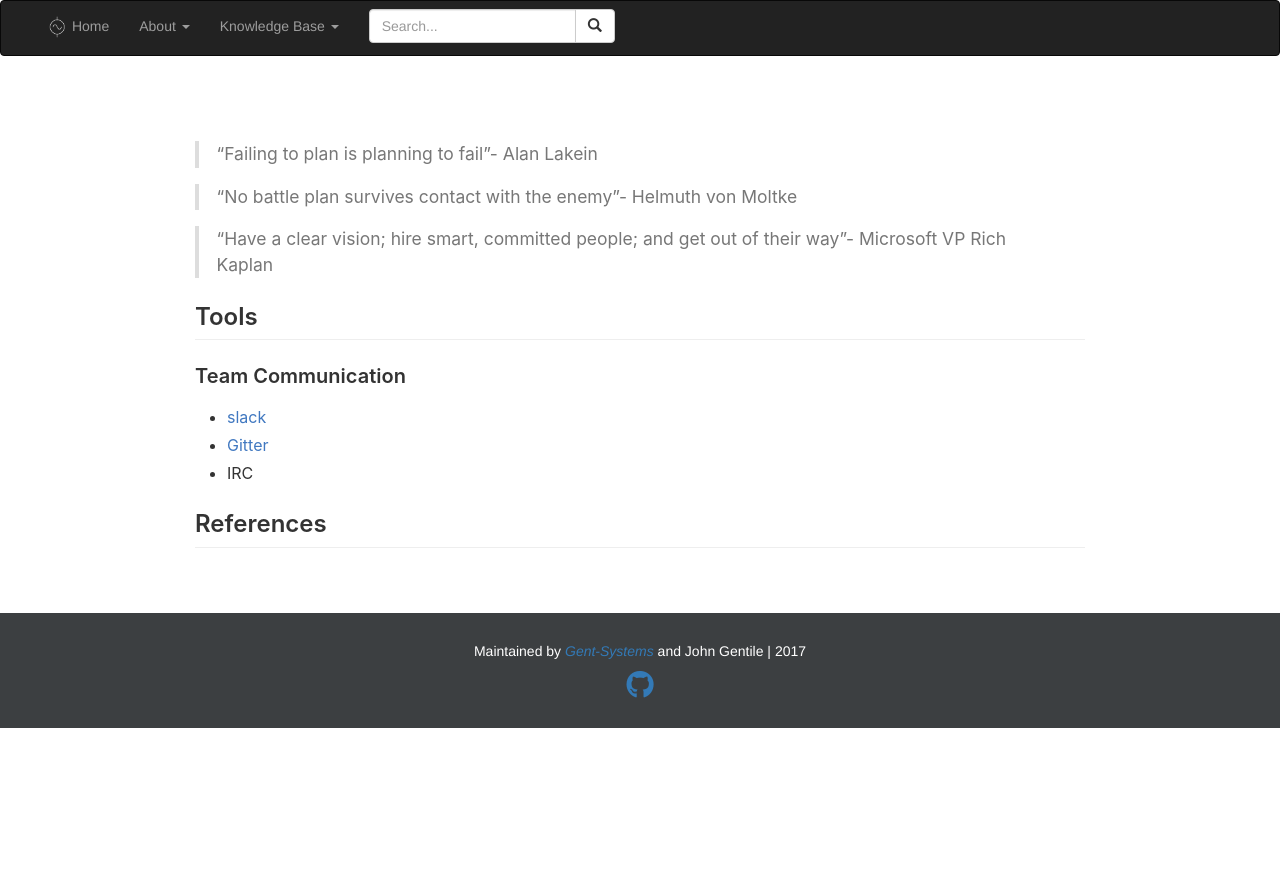
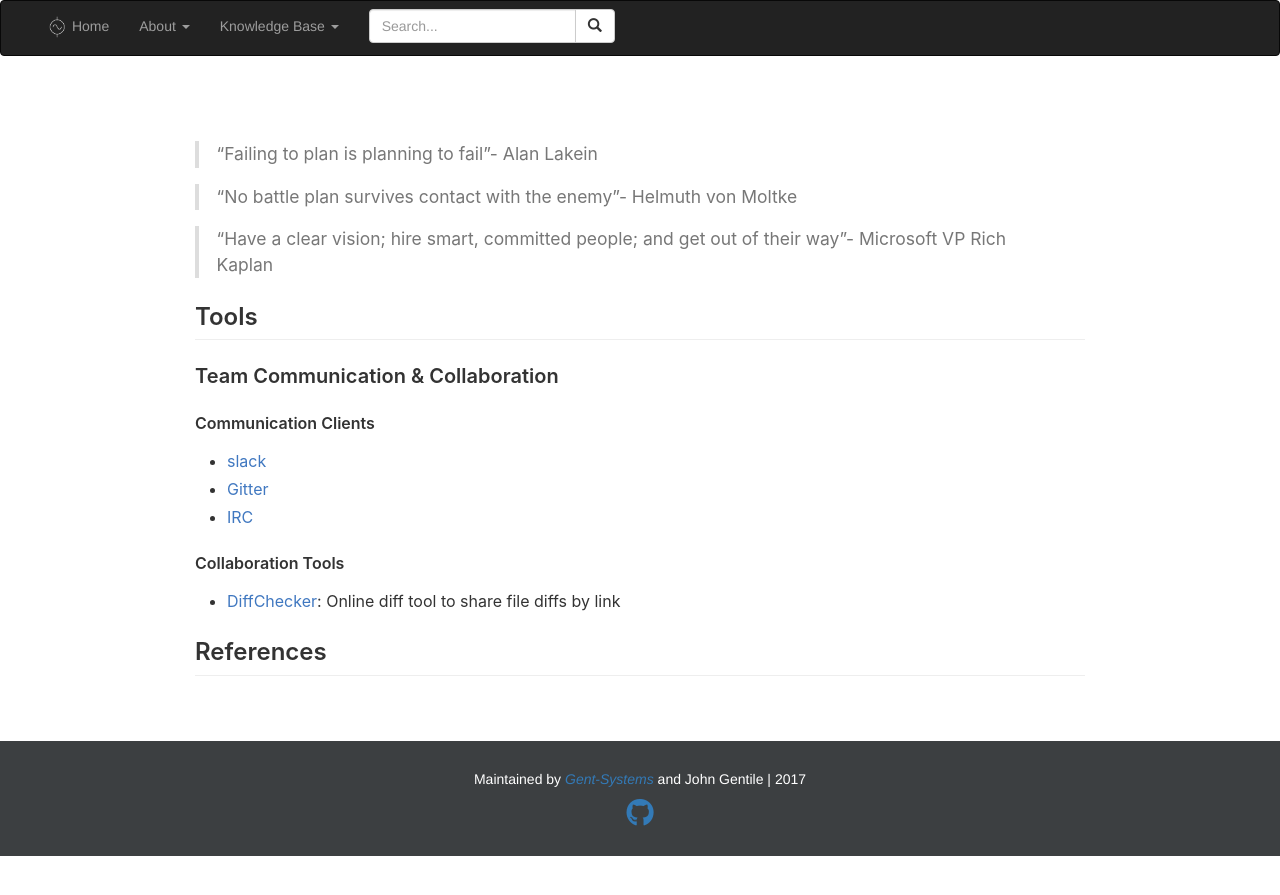
Before and after one commit to Gent-Systems/gent-systems-website, a Jekyll site: the page built from kb/software-engineering/SDLC/PM.md, in a window 1280 px wide. Shown: the top 895 px of the page. Built offline with Jekyll 4.4.1, drawn with Linux system fonts in a browser that asks for light colours; nearby versions of some CDN libraries.

Commit message:
compiler edits for online tools

```diff
--- a/kb/software-engineering/SDLC/PM.md
+++ b/kb/software-engineering/SDLC/PM.md
@@ -11,10 +11,16 @@
 
 ## Tools
 
-### Team Communication
+### Team Communication & Collaboration
+
+#### Communication Clients
 
 * [slack](https://slack.com/)
 * [Gitter](https://gitter.im/)
-* IRC
+* [IRC](https://en.wikipedia.org/wiki/Internet_Relay_Chat)
+
+#### Collaboration Tools
+
+* [DiffChecker](https://www.diffchecker.com/): Online diff tool to share file diffs by link
 
 ## References
```
Also changed, not shown: kb/comp-net-hw/web/site-design.md (+2 -0 lines), kb/software-engineering/tools/compilers.md (added, +17 -0 lines), kb/software-engineering/tools/gcc.md (deleted, +0 -10 lines).
